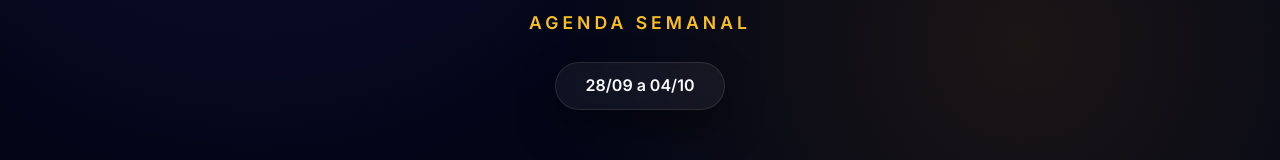
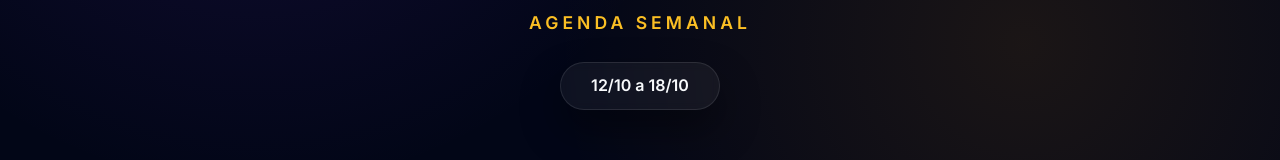
Before and after one commit to EduardoMoraess/agenda_ibm2, a React (Vite) app: page / in a window 1280 px wide. Shown: the part 516-676 px from the top of the page. Built offline with nearby package versions, Linux system fonts and the light colour scheme.

Commit message:
faltou a data na agenda

```diff
--- a/src/App.jsx
+++ b/src/App.jsx
@@ -56,7 +56,7 @@ function App() {
         </div>
         <h1>IBM do Ipsep</h1>
         <p className="subtitle">Agenda Semanal</p>
-        <div className="date-badge">28/09 a 04/10</div>
+        <div className="date-badge">12/10 a 18/10</div>
       </header>
 
       <main className="container">
```
